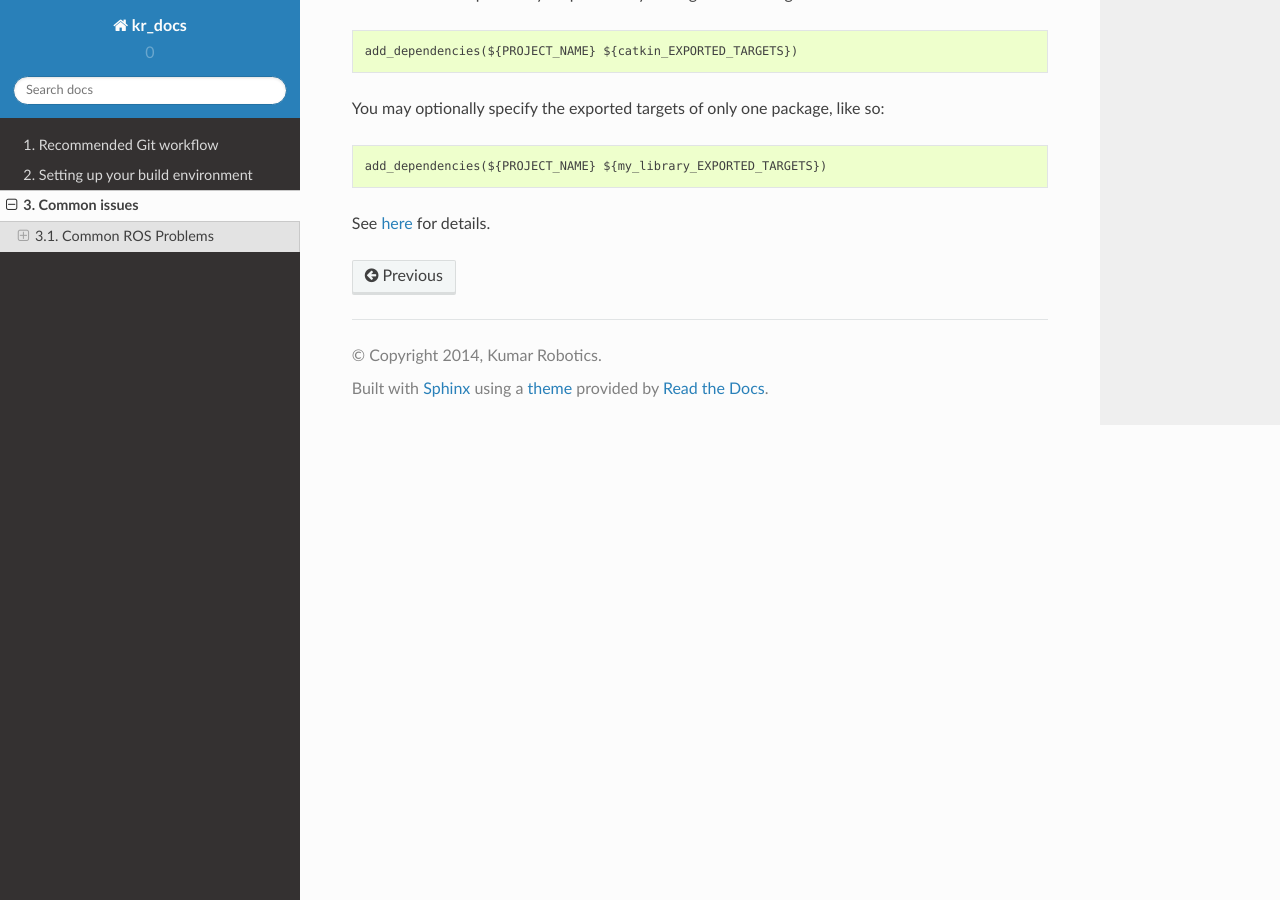
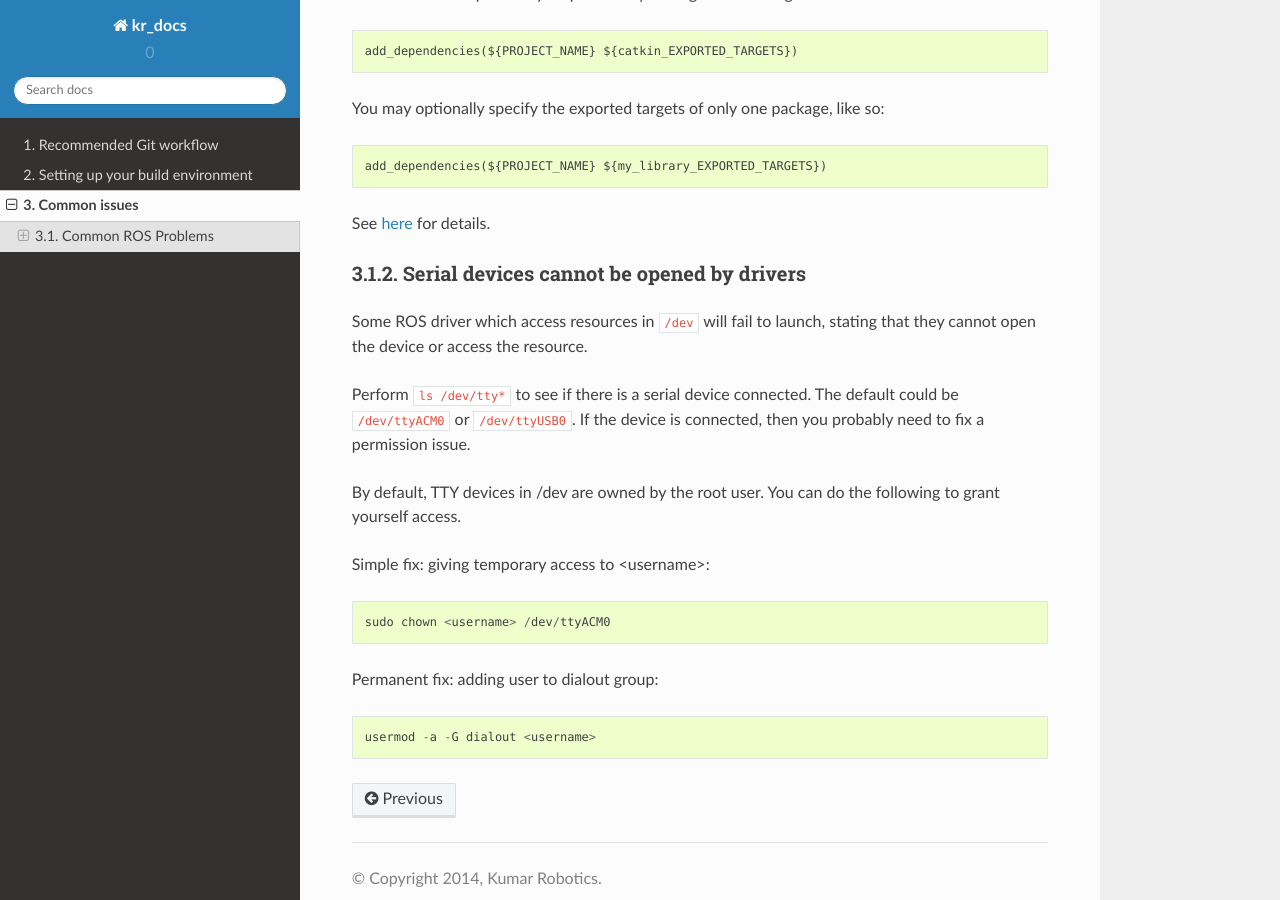
Before and after one commit to KumarRobotics/kr_docs, a Sphinx documentation site: the page built from docs/source/references/common_issues.rst, in a window 1280 px wide and 900 px high, scrolled down 851 px. Built offline with Sphinx 7.4.7 and the Read the Docs theme 2.0.0, drawn with Linux system fonts in a browser that asks for light colours.

Commit message:
Added description for serial device issue

```diff
--- a/docs/source/references/common_issues.rst
+++ b/docs/source/references/common_issues.rst
@@ -36,3 +36,20 @@ You may optionally specify the exported targets of only one package, like so::
     add_dependencies(${PROJECT_NAME} ${my_library_EXPORTED_TARGETS})
 
 See `here <ttp://answers.ros.org/question/52744/how-to-specify-dependencies-with-foo_msgs-catkin-packages/>`_ for details.
+
+Serial devices cannot be opened by drivers
+------------------------------------------
+
+Some ROS driver which access resources in ``/dev`` will fail to launch, stating that they cannot open the device or access the resource.
+
+Perform ``ls /dev/tty*`` to see if there is a serial device connected. The default could be ``/dev/ttyACM0`` or ``/dev/ttyUSB0``. If the device is connected, then you probably need to fix a permission issue.
+
+By default, TTY devices in /dev are owned by the root user. You can do the following to grant yourself access.
+
+Simple fix: giving temporary access to <username>::
+
+  sudo chown <username> /dev/ttyACM0
+
+Permanent fix: adding user to dialout group::
+
+  usermod -a -G dialout <username>
```
